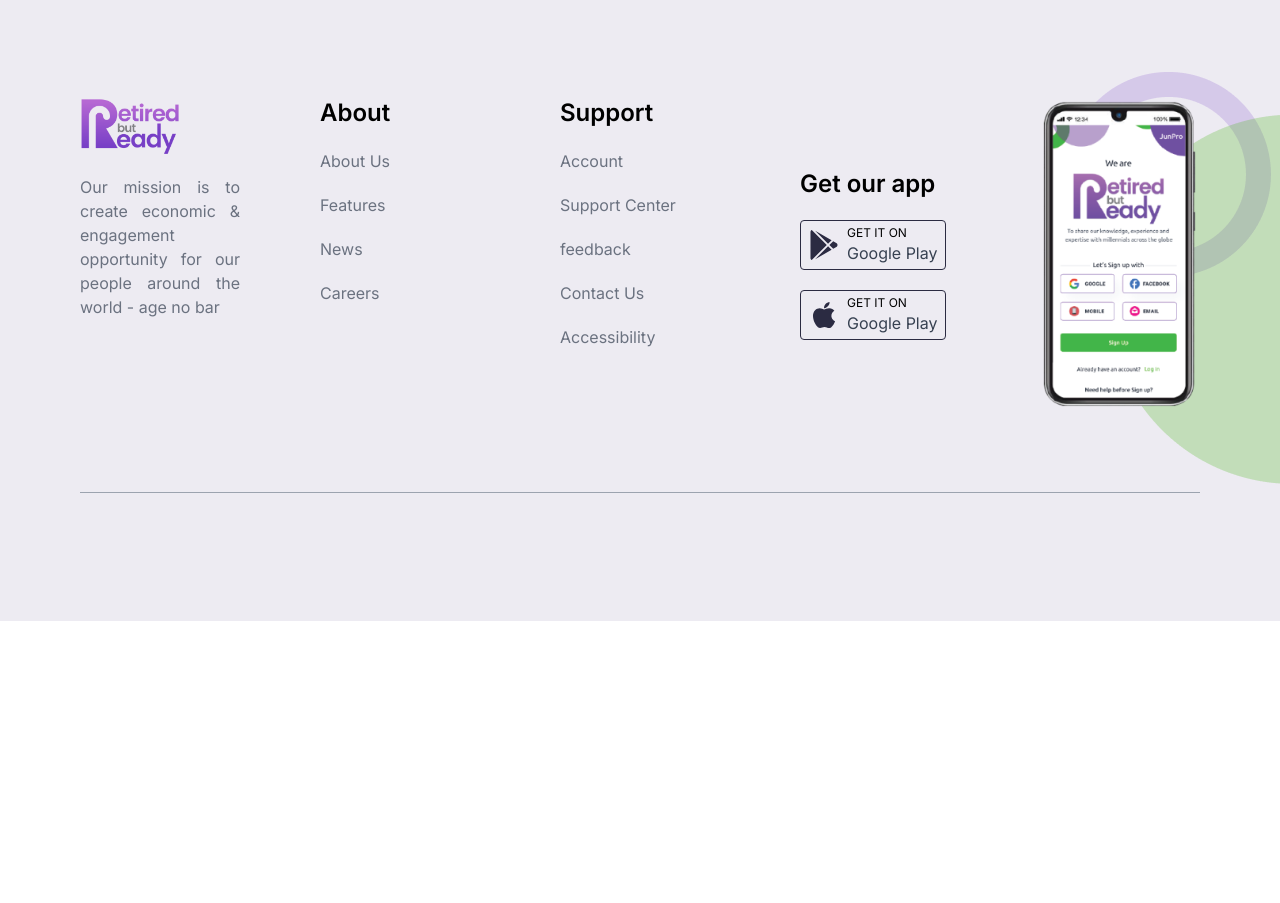
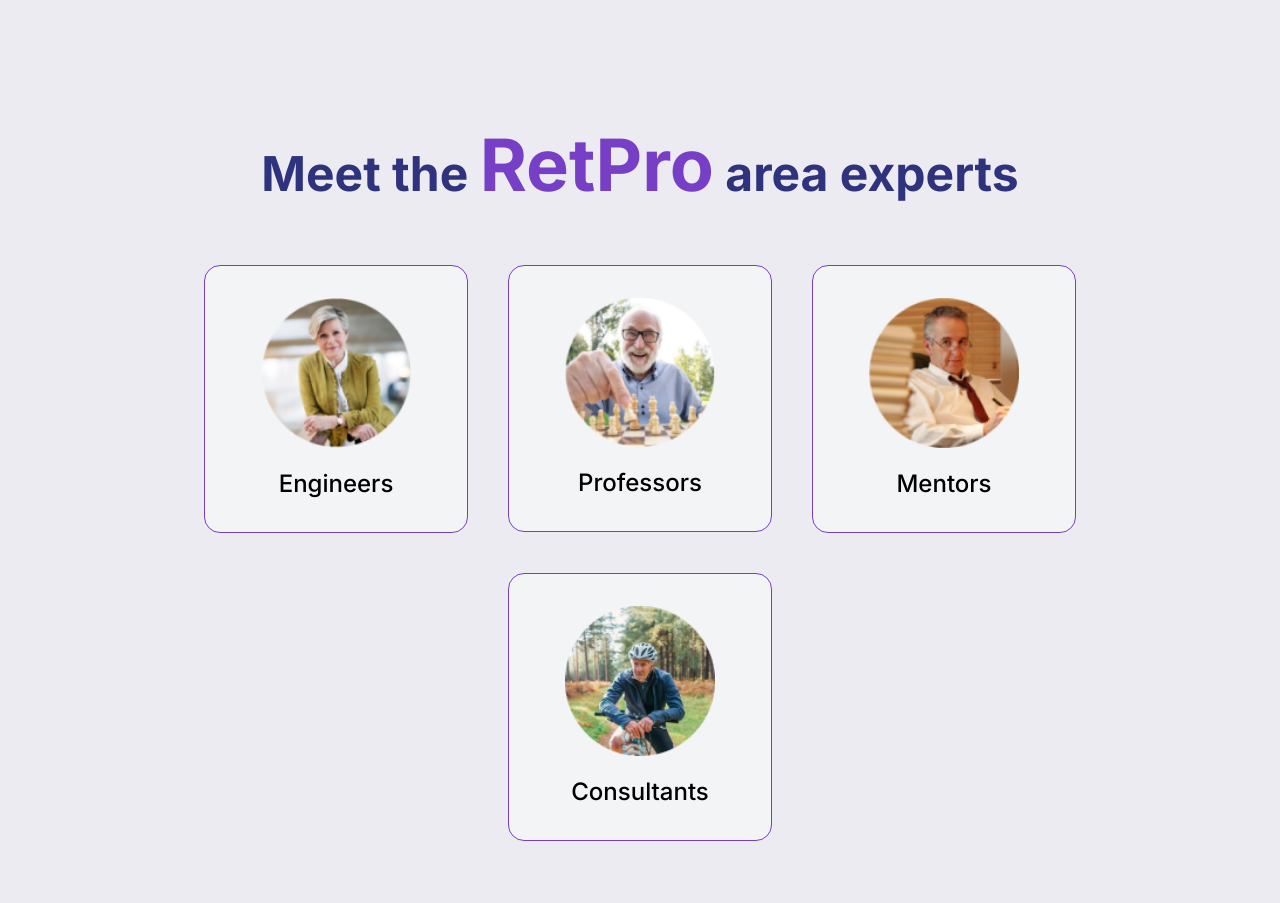
Before and after one commit to morajdhwaj/retired-but-ready, a Next.js app: page / in a window 1280 px wide. Shown: the part 3200-4103 px from the top of the page. Before the commit the page ends 3821 px from the top, so only its background shows below. Built offline with nearby package versions, Linux system fonts and the light colour scheme.

Commit message:
[ADD] Experts components

```diff
--- /dev/null
+++ b/src/app/components/homeComponents/ExpertsComponents.js
@@ -0,0 +1,40 @@
+import Image from "next/image";
+import React from "react";
+
+const ExpertsComponents = () => {
+  return (
+    <div className="mx-20 py-40">
+      <div>
+        <h1 className="text-5xl font-bold text-center text-[#2f327d]">
+          Meet the <span className="text-7xl text-[#773fc6]">RetPro</span> area
+          experts
+        </h1>
+      </div>
+      <div className="flex mt-16 flex-wrap gap-10 items-center justify-center">
+        <div className="border border-[#773fc6] self-start px-14 py-8 rounded-2xl bg-gray-100">
+          <Image src="/assets/Business-1.png" height={150} width={150} />
+          <h2 className="text-center font-medium text-2xl mt-5">Engineers</h2>
+        </div>
+        <div className="border border-[#773fc6] self-start px-14 py-8 rounded-2xl bg-gray-100">
+          <Image src="/assets/Entertainment-1.png" height={150} width={150} />
+          <h2 className="text-center font-medium text-2xl mt-5">Professors</h2>
+        </div>
+        <div className="border border-[#773fc6] self-start px-14 py-8 rounded-2xl bg-gray-100">
+          <Image src="/assets/Law-&-Order-1.png" height={150} width={150} />
+          <h2 className="text-center font-medium text-2xl mt-5">Mentors</h2>
+        </div>
+        <div className="border border-[#773fc6] self-start px-14 py-8 rounded-2xl bg-gray-100">
+          <Image src="/assets/110.png" height={150} width={150} />
+          <h2 className="text-center font-medium text-2xl mt-5">Consultants</h2>
+        </div>
+      </div>
+      <div className="mt-16 flex items-center justify-center">
+        <button className="border border-[#773fc6] text-[#773fc6] px-16 py-5 rounded-full text-2xl font-light ">
+          Explore all
+        </button>
+      </div>
+    </div>
+  );
+};
+
+export default ExpertsComponents;
--- a/src/app/page.js
+++ b/src/app/page.js
@@ -5,6 +5,7 @@
 import IntroComponent from "./components/homeComponents/IntroComponent";
 import ContactComponent from "./components/homeComponents/ContactComponent";
 import Footer from "./components/Footer";
+import ExpertsComponents from "./components/homeComponents/ExpertsComponents";
 
 export default function Home() {
   return (
@@ -14,6 +15,7 @@
       <VideoComponent />
       <IntroComponent />
       <ContactComponent />
+      <ExpertsComponents />
       <Footer />
     </div>
   );
```
